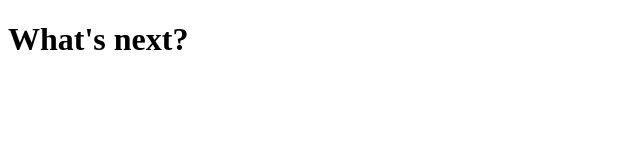
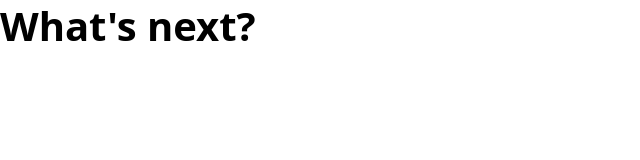
Before and after one commit to claudioForDev/OST_FEE_Projekt-1, a website: page code/public/index.html in a window 1280 px wide. Shown: the whole page, without its empty margins (0-640 px from the left). Drawn offline with nearby package versions, Linux system fonts and the light colour scheme.

Commit message:
Add base styles and fonts

```diff
--- a/code/public/styles/index.css
+++ b/code/public/styles/index.css
@@ -1,3 +1,141 @@
+/* Fonts */
+@font-face {
+  font-family: "SourceSansPro";
+  src: url("../fonts/SourceSansPro-Light.otf") format("otf");
+  font-weight: 300;
+  font-style: normal;
+}
+
+@font-face {
+  font-family: "SourceSansPro";
+  src: url("../fonts/SourceSansPro-Bold.otf") format("otf");
+  font-weight: 700;
+  font-style: normal;
+}
+
+/* Variables */
+:root {
+  /* Colors */
+  --color-bg: #ffffff;
+
+  --color-primary: #0a2463;
+  --color-primary-hover: #0f3795;
+  --color-primary-active: #3e92cc;
+  --color-primary-light: #a2cae6;
+
+  --color-text: #000000;
+  --color-text-muted: #aaaaaa;
+
+  --color-border: #a1a1a1;
+
+  --color-danger: #d8315b;
+  --color-success: #26c485;
+
+  /* Spacings */
+  --space-xs: 0.25rem;
+  --space-sm: 0.5rem;
+  --space-md: 1rem;
+  --space-lg: 1.5rem;
+  --space-xl: 2rem;
+
+  /* Radius */
+  --radius-sm: 0.25rem;
+  --radius-md: 0.4rem;
+  --radius-lg: 0.8rem;
+
+  /* Border */
+  --border-default: 2px solid var(--color-border);
+
+  /* Transitions/Animations */
+  --transition-default: 0.3s ease;
+  --transition-fast: 0.15s ease;
+}
+
+[data-theme="dark"] {
+  --color-bg: #000000;
+  --color-text: #c6c6c6;
+  --color-border: #555555;
+  --color-text-muted: #6f6f6f;
+  --color-primary-light: #0a2463;
+}
+
+/* Reset */
 * {
-    box-sizing: border-box;
+  box-sizing: border-box;
+  margin: 0;
+  padding: 0;
 }
+
+/* Root */
+html {
+  scroll-behavior: smooth;
+  font-size: 16px;
+}
+
+/* Responsiveness */
+@media screen and (min-width: 800px) {
+  html {
+    font-size: 18px;
+  }
+}
+
+@media screen and (min-width: 1200px) {
+  html {
+    font-size: 20px;
+  }
+}
+
+/* body global */
+body {
+  font-family: "SourceSansPro", system-ui, sans-serif;
+  font-weight: 300;
+  line-height: 1.3;
+  background-color: var(--color-bg);
+  color: var(--color-text);
+}
+
+/* Forms */
+button,
+input,
+textarea {
+  font: inherit;
+}
+
+/* List reset */
+ul,
+ol {
+  list-style: none;
+}
+
+/* Links */
+a {
+  color: inherit;
+  text-decoration: none;
+}
+
+/* Accessibility */
+:focus-visible {
+  outline: 2px solid var(--color-primary);
+  outline-offset: 2px;
+}
+
+/* Typography */
+h1,
+h2,
+p {
+  font-family: "IBM-Semibold", system-ui, sans-serif;
+}
+
+h1 {
+  font-size: 2rem;
+  margin-bottom: var(--space-md);
+}
+
+h2 {
+  font-size: 1.5rem;
+  margin-bottom: var(--space-md);
+}
+
+p {
+  font-size: 1rem;
+}
```
Also changed, not shown: code/public/fonts/SourceSansPro-Bold.otf (added), code/public/fonts/SourceSansPro-Light.otf (added), 1 other file.
